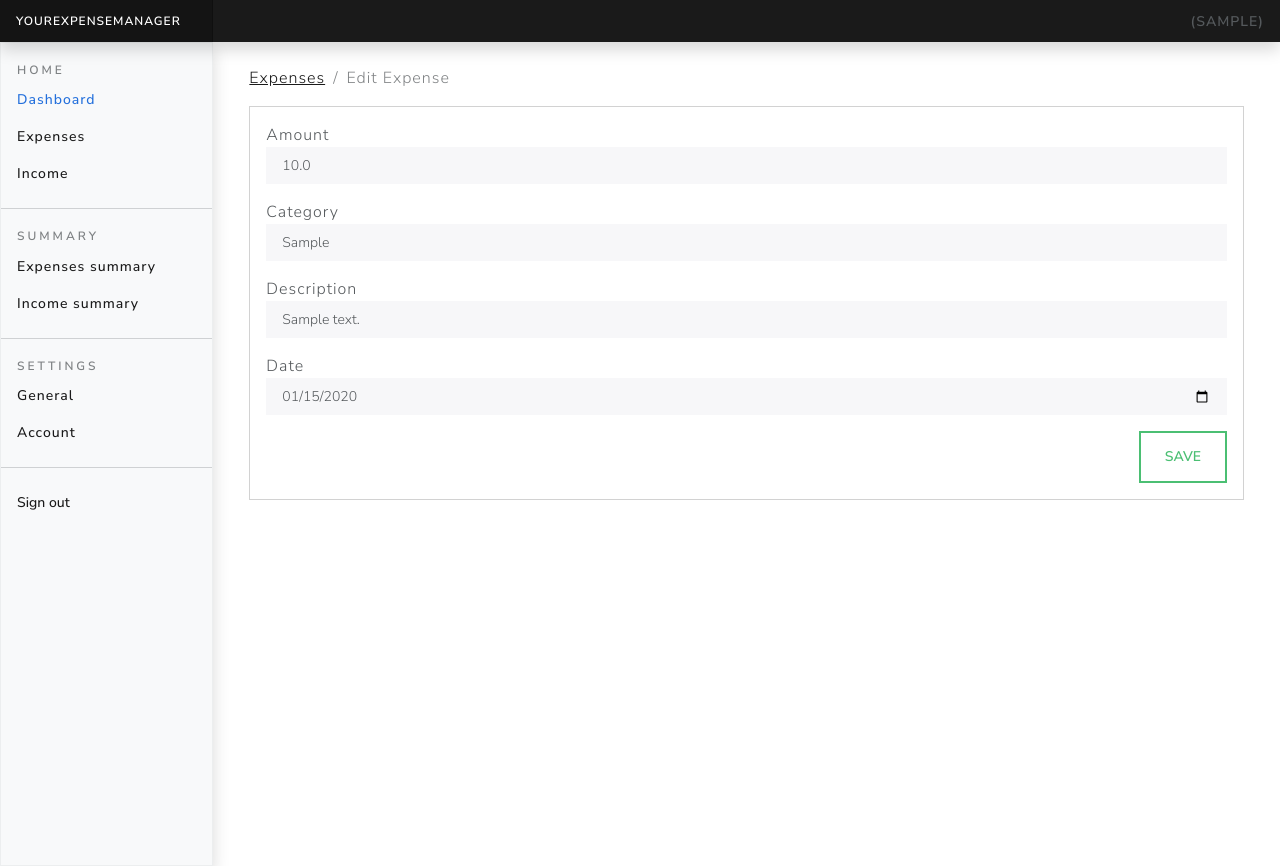
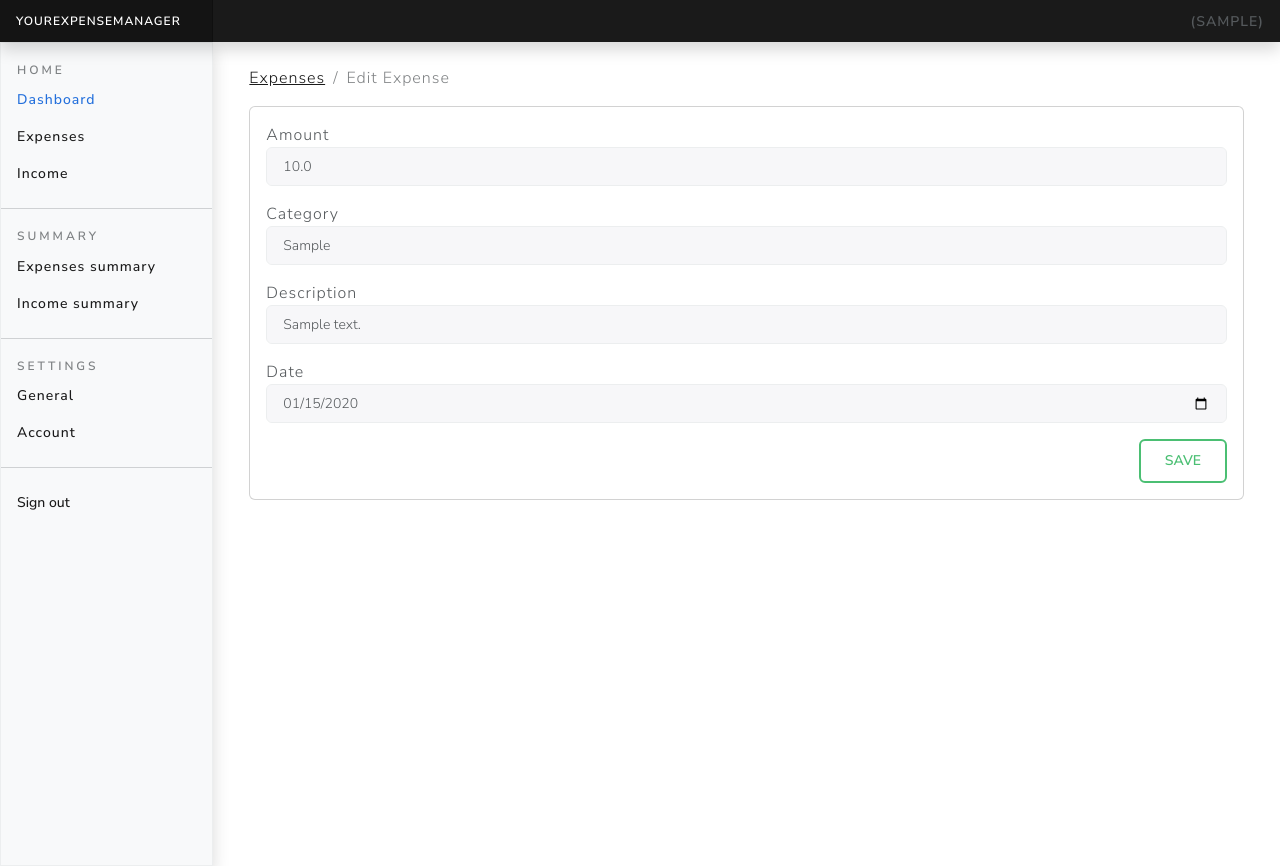
Before and after one commit to R4yya/Django-Income-Expense-Website, a Django app: page /expenses/edit-expense/1 in a window 1280 px wide. Run offline with Django 4.2, Linux system fonts and the light colour scheme; a user stored in the database is signed in; tables that the repository leaves empty hold one stand-in row (values such as "Sample post"); some libraries are stand-ins or nearby versions.

Commit message:
Update edit-expense.html

```diff
--- a/expenseswebsite/templates/expenses/edit-expense.html
+++ b/expenseswebsite/templates/expenses/edit-expense.html
@@ -15,18 +15,18 @@
             </nav>
         </div>
     </div>
-    <div class="card">
+    <div class="card rounded">
         <div class="card-body py-3 ">
             <form action="{% url 'edit-expense' expense.id %}" method="post">
                 {% include 'partials/_messages.html' %}
                 {% csrf_token %}
                 <div class="from-group mb-3">
                     <label for="">Amount</label>
-                    <input name="amount" type="number" class="form-control form-control-sm" value="{{values.amount}}">
+                    <input name="amount" type="number" class="form-control form-control-sm rounded border-1" value="{{values.amount}}">
                 </div>
                 <div class="from-group mb-3">
                     <label for="">Category</label>
-                    <select name="category" class="form-control form-control-sm">
+                    <select name="category" class="form-control form-control-sm rounded border-1">
                         <option selected name="category" value="{{values.category}}">{{values.category}}</option>
                         {% for category in categories %}
                         <option name="category" value="{{category.name}}">{{category.name}}</option>
@@ -35,13 +35,13 @@
                 </div>
                 <div class="from-group mb-3">
                     <label for="">Description</label>
-                    <input name="description" type="text" class="form-control form-control-sm" value="{{values.description}}">
+                    <input name="description" type="text" class="form-control form-control-sm rounded border-1" value="{{values.description}}">
                 </div>
                 <div class="from-group mb-3">
                     <label for="">Date</label>
-                    <input name="expense_date" type="date" class="form-control form-control-sm" value="{{values.date | date:'Y-m-d'}}">
+                    <input name="expense_date" type="date" class="form-control form-control-sm rounded border-1" value="{{values.date | date:'Y-m-d'}}">
                 </div>
-                <input type="submit" value="Save" class="btn btn-outline-success float-end">
+                <input type="submit" value="Save" class="btn btn-outline-success float-end rounded p-0 py-2 px-4">
             </form>
         </div>
     </div>
```
